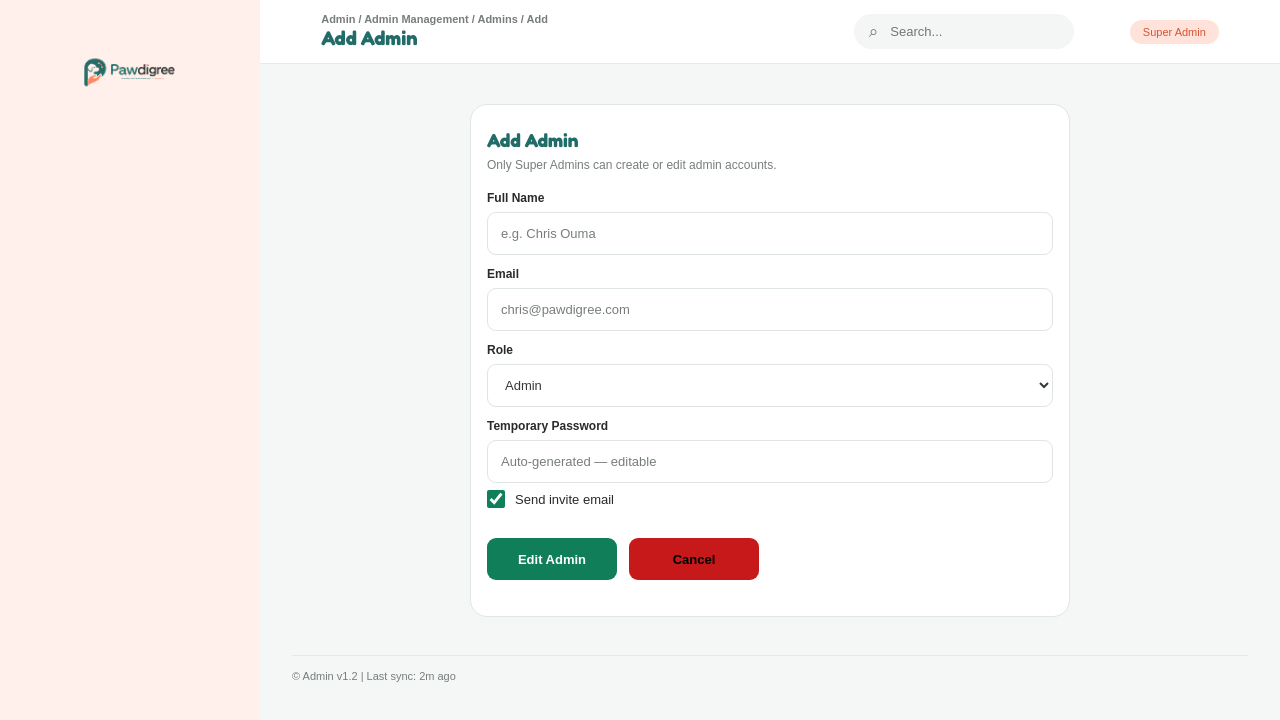
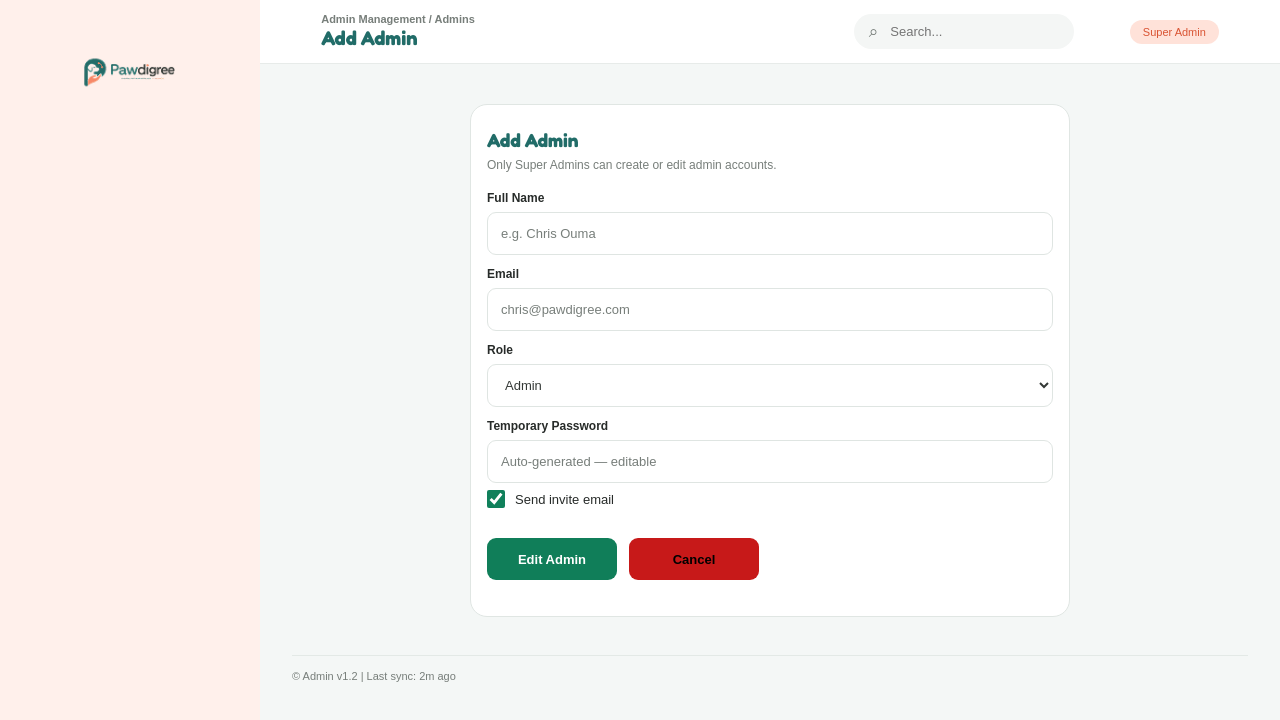
Before and after one commit to Pawdigree-Pet-Marketplace/pawdigree-frontend, a React (Vite) app: page /admin/add in a window 1280 px wide. Shown: the top 720 px of the page. Built offline with nearby package versions, Linux system fonts and the light colour scheme.

Commit message:
Update admin management page

```diff
--- a/src/pages/AdminAdd.tsx
+++ b/src/pages/AdminAdd.tsx
@@ -36,7 +36,7 @@ function AdminAdd() {
         <header className="admin-header">
           <div className="admin-heading">
             <div className="admin-breadcrumb">
-              Admin / Admin Management / Admins / Add
+              Admin Management / Admins
             </div>
             <h1>Add Admin</h1>
           </div>
```
